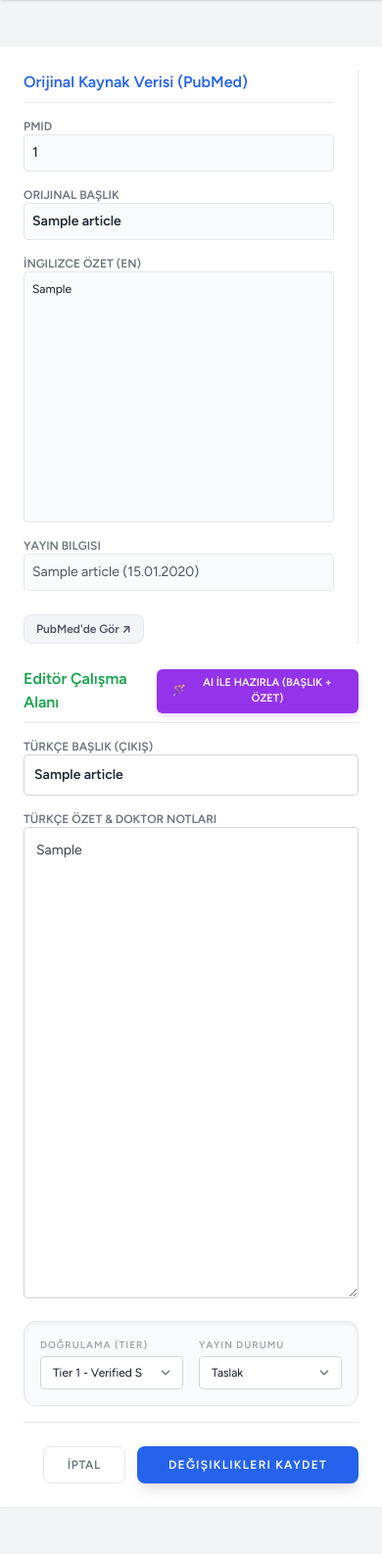
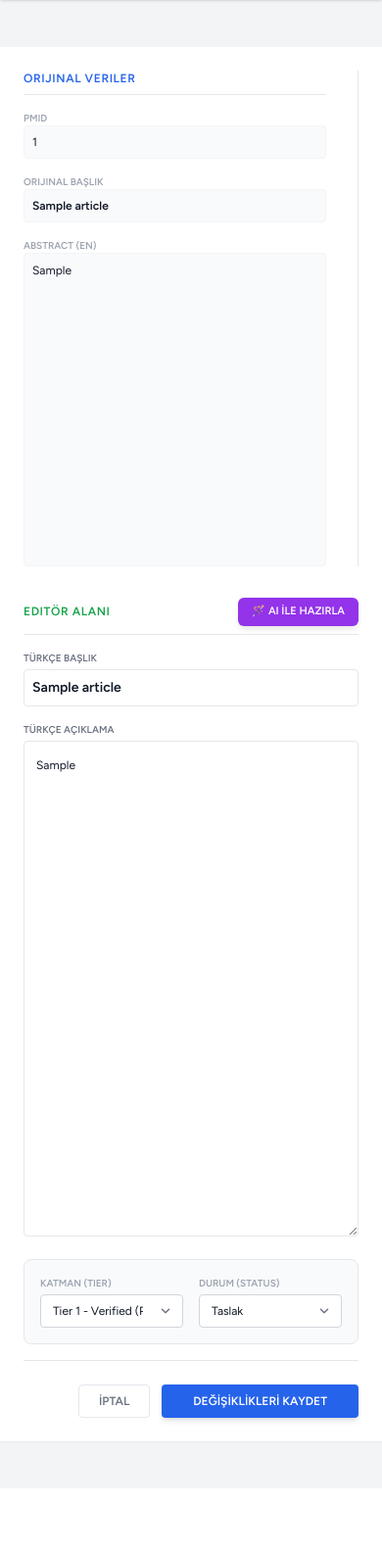
Before and after one commit to tokmakhead/alshub, a Laravel app: template resources/views/admin/research/edit.blade.php in a window 390 px wide. Shown: the part 138-1724 px from the top of the page at 98% size. After the commit the page ends 1611 px from the top, so only its background shows below. Run offline with Laravel 12, Linux system fonts and the light colour scheme; the template is opened without the code that fills it: most values are stand-ins (such as "Sample title", 1, 10 or a date in 2020); data that the repository does not hold is empty; style sheets or scripts are compiled from the project's sources.

Commit message:
Admin: Final fixes for Research module - Home integration, Button fix, Markdown stripping

```diff
--- a/resources/views/admin/research/edit.blade.php
+++ b/resources/views/admin/research/edit.blade.php
@@ -15,7 +15,7 @@
             @endif
 
             @if($errors->any())
-                <div class="mb-4 p-4 bg-red-100 text-red-700 rounded-lg shadow-sm border border-red-200">
+                <div class="mb-4 p-4 bg-red-100 text-red-700 rounded-lg shadow-sm border border-red-200 text-sm">
                     <ul class="list-disc pl-5">
                         @foreach($errors->all() as $error)
                             <li>{{ $error }}</li>
@@ -25,108 +25,81 @@
             @endif
 
             <div class="bg-white overflow-hidden shadow-sm sm:rounded-lg">
-                <div class="p-6 text-gray-900">
-                    <form action="{{ route('admin.research.update', $article) }}" method="POST" id="research-form">
+                <div class="p-6 text-gray-900 font-sans">
+                    <form action="{{ route('admin.research.update', $article->id) }}" method="POST">
                         @csrf
                         @method('PUT')
 
-                        <!-- Validation requirements (Hidden but required fields) -->
+                        <!-- Hidden Required Fields -->
                         <input type="hidden" name="title" value="{{ $article->title }}">
-                        <input type="hidden" name="journal_name" value="{{ $article->journal_name }}">
+                        <input type="hidden" name="journal" value="{{ $article->journal }}">
                         <input type="hidden" name="doi" value="{{ $article->doi }}">
                         <input type="hidden" name="publication_date" value="{{ $article->publication_date ? $article->publication_date->format('Y-m-d') : '' }}">
 
-                        <div class="grid grid-cols-1 md:grid-cols-2 gap-6">
-                            <!-- SOL KOLON: Orijinal Veriler (Bilgi Paneli) -->
-                            <div class="space-y-4 border-r pr-6">
-                                <h3 class="font-bold border-b pb-2 text-blue-600">Orijinal Kaynak Verisi (PubMed)</h3>
+                        <div class="grid grid-cols-1 md:grid-cols-2 gap-8">
+                            <!-- SOL KOLON -->
+                            <div class="space-y-4 border-r pr-8">
+                                <h3 class="font-bold border-b pb-2 text-blue-600 uppercase text-xs tracking-wider">Orijinal Veriler</h3>
                                 <div>
-                                    <label class="block text-xs font-bold text-gray-500 uppercase">PMID</label>
-                                    <div class="p-2 bg-gray-50 border rounded text-sm">{{ $article->pmid }}</div>
+                                    <label class="block text-[10px] font-bold text-gray-400 uppercase">PMID</label>
+                                    <div class="p-2 bg-gray-50 border border-gray-100 rounded text-xs">{{ $article->pmid }}</div>
                                 </div>
                                 <div>
-                                    <label class="block text-xs font-bold text-gray-500 uppercase">Orijinal Başlık</label>
-                                    <div class="p-2 bg-gray-50 border rounded text-sm font-semibold text-gray-800">{{ $article->title }}</div>
+                                    <label class="block text-[10px] font-bold text-gray-400 uppercase">Orijinal Başlık</label>
+                                    <div class="p-2 bg-gray-50 border border-gray-100 rounded text-xs font-semibold">{{ $article->title }}</div>
                                 </div>
                                 <div>
-                                    <label class="block text-xs font-bold text-gray-500 uppercase">İngilizce Özet (EN)</label>
-                                    <div class="p-2 bg-gray-50 border rounded text-xs h-64 overflow-y-auto leading-relaxed">{{ $article->abstract_original }}</div>
+                                    <label class="block text-[10px] font-bold text-gray-400 uppercase">Abstract (EN)</label>
+                                    <div class="p-2 bg-gray-50 border border-gray-100 rounded text-xs h-80 overflow-y-auto leading-relaxed">{{ $article->abstract_original }}</div>
                                 </div>
-                                <div>
-                                    <label class="block text-xs font-bold text-gray-500 uppercase">Yayın Bilgisi</label>
-                                    <div class="p-2 bg-gray-50 border rounded text-sm text-gray-600">
-                                        {{ $article->journal_name }}
-                                        @if($article->publication_date)
-                                            ({{ $article->publication_date->format('d.m.Y') }})
-                                        @endif
-                                    </div>
-                                </div>
-                                @if($article->pmid)
-                                <div class="pt-2">
-                                    <a href="https://pubmed.ncbi.nlm.nih.gov/{{ $article->pmid }}/" target="_blank" class="inline-flex items-center text-xs bg-gray-100 text-gray-600 px-3 py-1.5 rounded-lg hover:bg-gray-200 transition font-bold border border-gray-200">
-                                        PubMed'de Gör ↗
-                                    </a>
-                                </div>
-                                @endif
                             </div>
 
-                            <!-- SAĞ KOLON: Editör Çalışma Alanı -->
+                            <!-- SAĞ KOLON -->
                             <div class="space-y-4">
                                 <div class="flex justify-between items-center border-b pb-2">
-                                    <h3 class="font-bold text-green-600">Editör Çalışma Alanı</h3>
+                                    <h3 class="font-bold text-green-600 uppercase text-xs tracking-wider">Editör Alanı</h3>
                                     <button type="button"
                                             id="ai-btn"
                                             onclick="generateAISummary()"
-                                            style="background-color: #9333ea !important; color: white !important; padding: 6px 16px !important; border-radius: 6px !important; border: none !important; font-weight: bold; font-size: 11px !important; cursor: pointer !important; display: inline-flex !important; align-items: center !important; gap: 6px !important; box-shadow: 0 4px 6px -1px rgba(147, 51, 234, 0.2);">
-                                        <span>🪄</span> AI İLE HAZIRLA (BAŞLIK + ÖZET)
+                                            style="background-color: #9333ea; color: white; padding: 6px 14px; border-radius: 6px; border: none; font-weight: bold; font-size: 11px; cursor: pointer; box-shadow: 0 4px 6px -1px rgba(0,0,0,0.1);">
+                                        🪄 AI İLE HAZIRLA
                                     </button>
                                 </div>
 
                                 <div>
-                                    <label class="block text-xs font-bold text-gray-500 uppercase">Türkçe Başlık (Çıkış)</label>
-                                    <input type="text"
-                                           name="turkish_title"
-                                           id="turkish_title"
-                                           value="{{ old('turkish_title', $article->turkish_title) }}"
-                                           class="w-full rounded border-gray-300 text-sm font-bold bg-white text-gray-800 p-2.5 focus:border-green-500 focus:ring-green-500">
+                                    <label class="block text-[10px] font-bold text-gray-500 uppercase">Türkçe Başlık</label>
+                                    <input type="text" name="turkish_title" value="{{ old('turkish_title', $article->turkish_title) }}" class="w-full rounded border-gray-200 text-sm font-bold bg-white mt-1 p-2">
                                 </div>
 
                                 <div>
-                                    <label class="block text-xs font-bold text-gray-500 uppercase">Türkçe Özet & Doktor Notları</label>
-                                    <textarea id="abstract_tr"
-                                              name="abstract_tr"
-                                              rows="20"
-                                              class="w-full rounded border-gray-300 text-sm leading-relaxed text-gray-700 p-3 bg-white focus:border-green-500 focus:ring-green-500">{{ $article->abstract_tr }}</textarea>
+                                    <label class="block text-[10px] font-bold text-gray-500 uppercase">Türkçe Açıklama</label>
+                                    <textarea id="abstract_tr" name="abstract_tr" rows="20" class="w-full rounded border-gray-200 text-xs leading-loose bg-white mt-1 p-3">{{ $article->abstract_tr }}</textarea>
                                 </div>
 
-                                <div class="grid grid-cols-2 gap-4 bg-gray-50 p-4 border rounded-xl shadow-inner">
+                                <div class="grid grid-cols-2 gap-4 bg-gray-50 p-4 border rounded-lg">
                                     <div>
-                                        <label class="block text-[10px] font-bold text-gray-400 uppercase tracking-widest">Doğrulama (Tier)</label>
-                                        <select name="verification_tier" class="w-full rounded border-gray-300 text-xs mt-1 bg-white">
-                                            <option value="1" {{ $article->verification_tier == 1 ? 'selected' : '' }}>Tier 1 - Verified Source (PubMed)</option>
-                                            <option value="2" {{ $article->verification_tier == 2 ? 'selected' : '' }}>Tier 2 - Verified Institution</option>
-                                            <option value="3" {{ $article->verification_tier == 3 ? 'selected' : '' }}>Tier 3 - Scientific News</option>
+                                        <label class="block text-[10px] font-bold text-gray-400 uppercase">Katman (Tier)</label>
+                                        <select name="verification_tier" class="w-full rounded border-gray-300 text-xs mt-1">
+                                            <option value="1" {{ $article->verification_tier == 1 ? 'selected' : '' }}>Tier 1 - Verified (PubMed)</option>
+                                            <option value="2" {{ $article->verification_tier == 2 ? 'selected' : '' }}>Tier 2 - Institution</option>
+                                            <option value="3" {{ $article->verification_tier == 3 ? 'selected' : '' }}>Tier 3 - News</option>
                                         </select>
                                     </div>
                                     <div>
-                                        <label class="block text-[10px] font-bold text-gray-400 uppercase tracking-widest">Yayın Durumu</label>
-                                        <select name="status" class="w-full rounded border-gray-300 text-xs mt-1 bg-white">
+                                        <label class="block text-[10px] font-bold text-gray-400 uppercase">Durum (Status)</label>
+                                        <select name="status" class="w-full rounded border-gray-300 text-xs mt-1">
                                             <option value="draft" {{ $article->status == 'draft' ? 'selected' : '' }}>Taslak</option>
                                             <option value="in_review" {{ $article->status == 'in_review' ? 'selected' : '' }}>İncelemede</option>
                                             <option value="approved" {{ $article->status == 'approved' ? 'selected' : '' }}>Onaylandı (Hazır)</option>
-                                            <option value="rejected" {{ $article->status == 'rejected' ? 'selected' : '' }}>Reddedildi</option>
                                             <option value="published" {{ $article->status == 'published' ? 'selected' : '' }}>Yayınlandı (Canlı)</option>
                                         </select>
                                     </div>
                                 </div>
 
-                                <div class="pt-6 flex justify-end gap-3 mt-4 border-t">
-                                    <a href="{{ route('admin.research.index') }}" class="px-6 py-2.5 border rounded-lg text-xs font-bold text-gray-500 hover:bg-gray-100 uppercase tracking-wider transition">
-                                        İptal
-                                    </a>
-                                    <button type="submit"
-                                            class="px-8 py-2.5 bg-blue-600 text-white rounded-lg text-xs font-bold shadow-lg hover:shadow-xl hover:bg-blue-700 uppercase tracking-widest transition">
-                                        Değişiklikleri Kaydet
+                                <div class="pt-6 flex justify-end gap-3 border-t">
+                                    <a href="{{ route('admin.research.index') }}" class="px-5 py-2 border border-gray-200 rounded text-xs font-bold text-gray-500 hover:bg-gray-50 transition">İPTAL</a>
+                                    <button type="submit" class="px-8 py-2 bg-blue-600 text-white rounded text-xs font-black shadow-md hover:bg-blue-700 transition">
+                                        DEĞİŞİKLİKLERİ KAYDET
                                     </button>
                                 </div>
                             </div>
@@ -141,12 +114,11 @@
     function generateAISummary() {
         const btn = document.getElementById('ai-btn');
         if (!btn) return;
+        const oldHtml = btn.innerHTML;
+        btn.disabled = true;
+        btn.innerText = 'HAZIRLANIYOR...';
 
-        const originalContent = btn.innerHTML;
-        btn.disabled = true;
-        btn.innerHTML = '<span>🔄 HAZIRLANIYOR...</span>';
-
-        fetch('{{ route('admin.research.ai-summary', $article) }}', {
+        fetch('{{ route('admin.research.ai-summary', $article->id) }}', {
             method: 'POST',
             headers: {
                 'X-CSRF-TOKEN': '{{ csrf_token() }}',
@@ -154,18 +126,18 @@
                 'Content-Type': 'application/json'
             }
         })
-        .then(async response => {
-            const data = await response.json();
+        .then(async r => {
+            const data = await r.json();
             if(data.success) {
                 window.location.reload();
             } else {
-                throw new Error(data.message || 'AI hatası oluştu');
+                throw new Error(data.message || 'Hata oluştu');
             }
         })
-        .catch(err => {
-            alert('HATA: ' + err.message);
+        .catch(e => {
+            alert('Hata: ' + e.message);
             btn.disabled = false;
-            btn.innerHTML = originalContent;
+            btn.innerHTML = oldHtml;
         });
     }
     </script>
```
Also changed, not shown: app/Http/Controllers/Admin/ResearchArticleController.php (+16 -8 lines), app/Http/Controllers/HomeController.php (+12 -1 lines).
